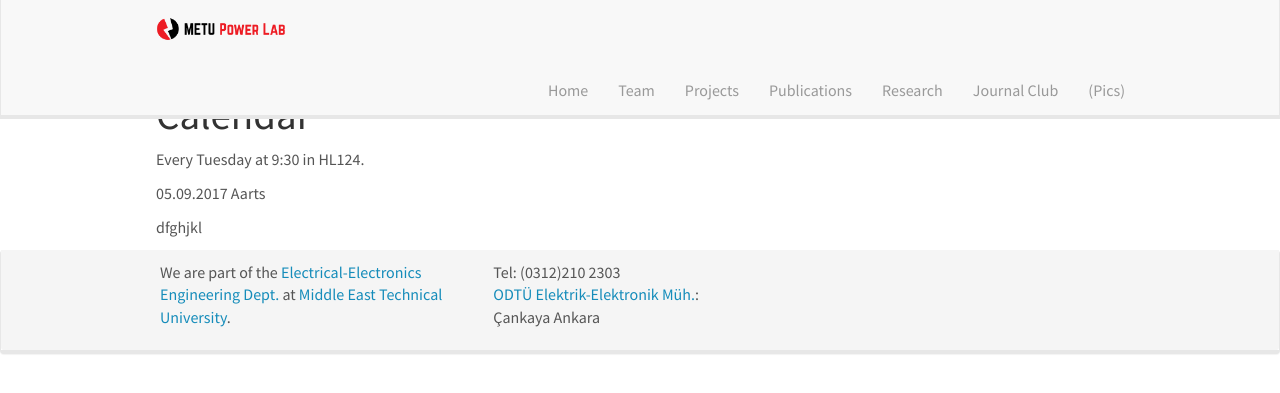
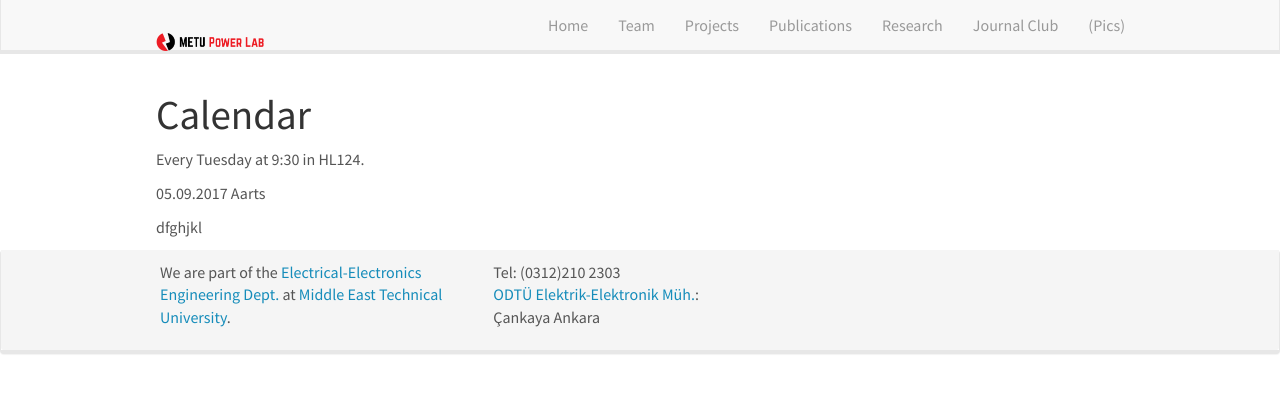
Before and after one commit to odtu/odtu.github.io, a Jekyll site: the page built from _pages/mini_lecture_series.md, in a window 1280 px wide. Shown: the top 393 px of the page. Built offline with Jekyll 4.4.1, drawn with Linux system fonts in a browser that asks for light colours; nearby versions of some CDN libraries.

Commit message:
trying css on header problem

```diff
--- a/_includes/header.html
+++ b/_includes/header.html
@@ -7,7 +7,7 @@
 		<span class="icon-bar"></span>
 		<span class="icon-bar"></span>
 	  </button>
-    <a class="navbar-left" href="{{ site.url }}{{ site.baseurl }}/"><img src="/images/Metu_powerlab.png" width="15%"></a>
+    <a class="navbar-brand" href="{{ site.url }}{{ site.baseurl }}/"><img src="/images/Metu_powerlab.png" width="15%"></a>
   </div>
 	<div class="collapse navbar-collapse" id="navbar-collapse-1">
 	  <ul class="nav navbar-nav navbar-right">
--- a/css/main.scss
+++ b/css/main.scss
@@ -30,6 +30,14 @@ p.byline {
 	line-height: 36px;
 	margin-top: -24px;
 	margin-bottom: 48px;
+}
+.navbar-brand {
+  padding: 0px;
+}
+.navbar-brand>img {
+  height: 100%;
+  padding: 15px;
+  width: auto;
 }
 
 
```
